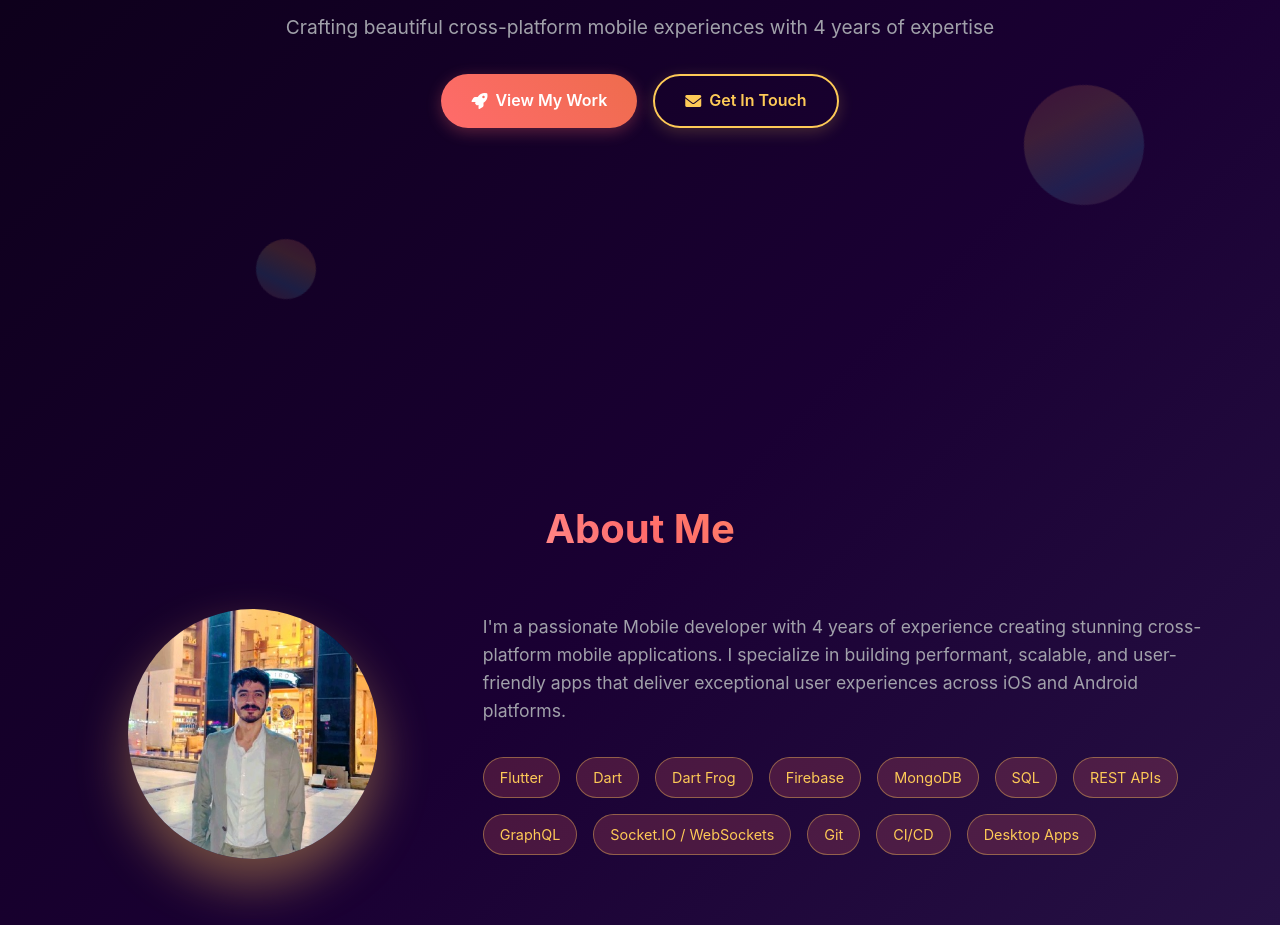
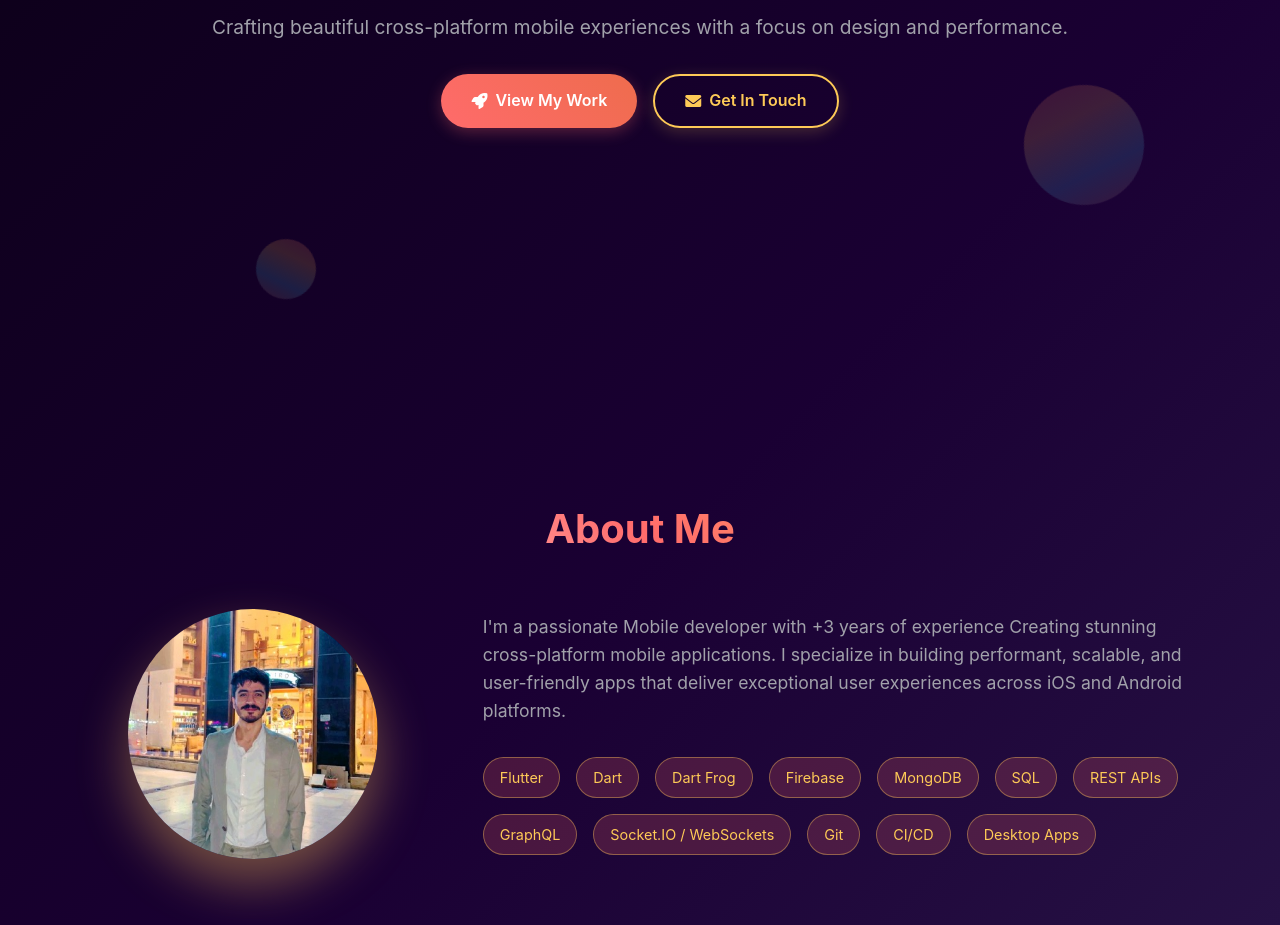
Before and after one commit to NehruJr/portfolio, a plain HTML site: page index.html in a window 1280 px wide. Shown: the part 383-1308 px from the top of the page. Drawn offline with Linux system fonts and the light colour scheme.

Commit message:
Update index.html

```diff
--- a/index.html
+++ b/index.html
@@ -657,8 +657,7 @@
       <div class="hero-content">
         <h1>Mobile Developer</h1>
         <p>
-          Crafting beautiful cross-platform mobile experiences with 4 years of
-          expertise
+          Crafting beautiful cross-platform mobile experiences with a focus on design and performance.
         </p>
         <div class="cta-buttons">
           <a href="#projects" class="btn btn-primary">
@@ -684,8 +683,8 @@
         </div>
         <div class="about-text">
           <p>
-            I'm a passionate Mobile developer with 4 years of experience
-            creating stunning cross-platform mobile applications. I specialize
+            I'm a passionate Mobile developer with +3 years of experience
+            Creating stunning cross-platform mobile applications. I specialize
             in building performant, scalable, and user-friendly apps that
             deliver exceptional user experiences across iOS and Android
             platforms.
```
